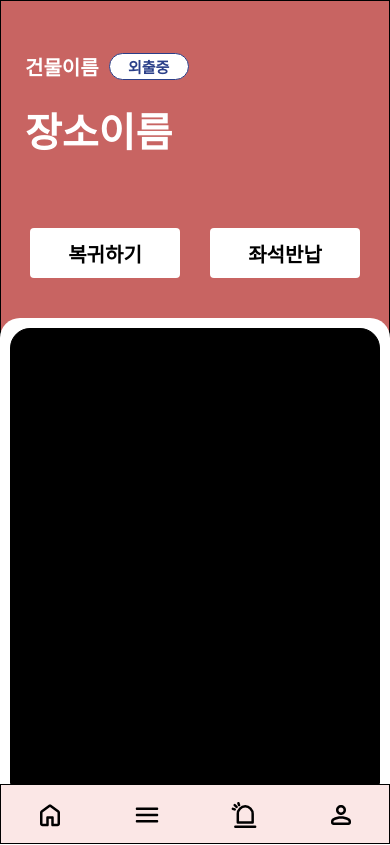
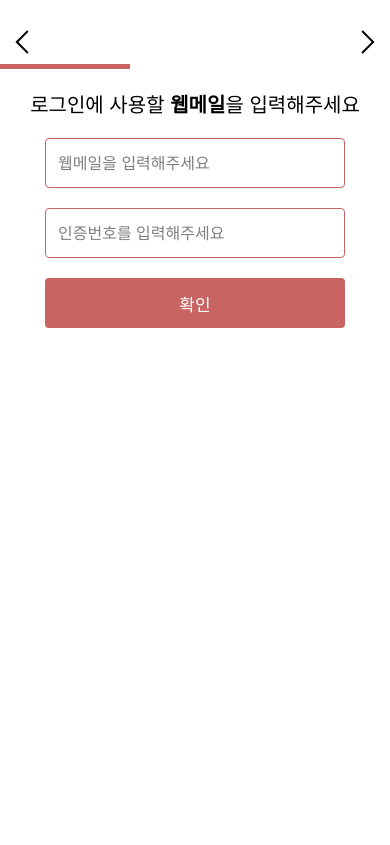
Before and after one commit to cinsy26/Campuseat_front, a React Native app: screen / in a window 390 px wide. Built offline with nearby package versions, Linux system fonts and the light colour scheme.

Commit message:
Feat: signup screen 완성

```diff
--- a/App.tsx
+++ b/App.tsx
@@ -10,7 +10,7 @@ function App(): React.JSX.Element {
   return (
     <SafeAreaProvider>
       <StatusBar barStyle="dark-content" backgroundColor="#ffffff" />
-      <Home />
+      <SignupScreen />
     </SafeAreaProvider>
   );
 }
--- /dev/null
+++ b/src/assets/User/Left.tsx
@@ -0,0 +1,17 @@
+import React from 'react';
+import Svg, {G, Polygon} from 'react-native-svg';
+
+const PreviousIcon = (props: any) => (
+  <Svg
+    viewBox="0 0 24 24"
+    width={props.width || 24}
+    height={props.height || 24}
+    fill={props.fill || '#000'}
+    {...props}>
+    <G>
+      <Polygon points="17.2,23.7 5.4,12 17.2,0.3 18.5,1.7 8.4,12 18.5,22.3" />
+    </G>
+  </Svg>
+);
+
+export default PreviousIcon;
--- /dev/null
+++ b/src/assets/User/Right.tsx
@@ -0,0 +1,17 @@
+import React from 'react';
+import Svg, {G, Polygon} from 'react-native-svg';
+
+const NextIcon = (props: any) => (
+  <Svg
+    viewBox="0 0 24 24"
+    width={props.width || 24}
+    height={props.height || 24}
+    fill={props.fill || '#000'}
+    {...props}>
+    <G>
+      <Polygon points="6.8,23.7 5.4,22.3 15.7,12 5.4,1.7 6.8,0.3 18.5,12" />
+    </G>
+  </Svg>
+);
+
+export default NextIcon;
--- a/src/components/Signup/BasicInfo.tsx
+++ b/src/components/Signup/BasicInfo.tsx
@@ -31,12 +31,12 @@ const styles = StyleSheet.create({
     gap: 8, // RN 0.71 이상 지원. 아니면 marginLeft로
   },
   container: {
-    height: '40%',
+    //height: '40%',
     width: '100%',
     gap: 20,
     alignItems: 'center',
 
-    backgroundColor: '#C86462',
+    //backgroundColor: '#C86462',
   },
   title: {
     fontSize: 20,
--- a/src/components/Signup/EmailVerify.tsx
+++ b/src/components/Signup/EmailVerify.tsx
@@ -83,7 +83,7 @@ const styles = StyleSheet.create({
   container: {
     gap: 20,
     alignItems: 'center',
-    borderWidth: 1, // 테두리 두께
+    //borderWidth: 1, // 테두리 두께
     borderColor: '#C86462', // 테두리 색상
   },
   title: {
--- a/src/components/Signup/Password.tsx
+++ b/src/components/Signup/Password.tsx
@@ -64,7 +64,7 @@ const styles = StyleSheet.create({
   container: {
     gap: 20,
     alignItems: 'center',
-    borderWidth: 1, // 테두리 두께
+    //borderWidth: 1, // 테두리 두께
     borderColor: '#C86462', // 테두리 색상
   },
   title: {
--- a/src/screen/signup/SignupScreen.tsx
+++ b/src/screen/signup/SignupScreen.tsx
@@ -2,28 +2,72 @@
 import React from 'react';
 import {useState} from 'react';
 import {View, Text, StyleSheet} from 'react-native';
+
 import SafeContainer from '../SafeContainer';
 import UserInput from '../../components/share/UserInput';
 import VerifyButton from '../../components/user/VerifyButton';
 import EmailVerify from '../../components/Signup/EmailVerify';
 import BasicInfo from '../../components/Signup/BasicInfo';
 import Password from '../../components/Signup/Password';
+import PreviousIcon from '../../assets/User/Left';
+import NextIcon from '../../assets/User/Right';
 
 const SignupScreen = () => {
+  const [step, setStep] = useState(1); // 현재 단계 (1~3)
+
+  const renderStepComponent = () => {
+    if (step === 1) return <EmailVerify />;
+    if (step === 2) return <Password />;
+    if (step === 3) return <BasicInfo />;
+    return null;
+  };
+
   return (
     <SafeContainer>
-      <Text style={styles.text}>회원가입 화면입니다.</Text>
+      <View style={styles.arrowcontainer}>
+        <PreviousIcon
+          width={24}
+          height={24}
+          onPress={() => setStep(prev => Math.max(1, prev - 1))}
+        />
+        <NextIcon
+          width={24}
+          height={24}
+          onPress={() => setStep(prev => Math.min(3, prev + 1))}
+        />
+      </View>
+      <View style={styles.barcontainer}>
+        {step >= 1 && <View style={styles.bar} />}
+        {step >= 2 && <View style={styles.bar} />}
+        {step === 3 && <View style={styles.bar} />}
+      </View>
 
-      <View style={styles.container}>
-        <EmailVerify />
-        <BasicInfo />
-        <Password />
-      </View>
+      <View style={styles.container}>{renderStepComponent()}</View>
     </SafeContainer>
   );
 };
 
 const styles = StyleSheet.create({
+  arrowcontainer: {
+    width: '100%',
+    paddingHorizontal: 10,
+    flexDirection: 'row',
+    justifyContent: 'space-between',
+    alignItems: 'center',
+    marginVertical: 10,
+    paddingTop: 20,
+  },
+  bar: {
+    width: '33.33%',
+    height: 5,
+    backgroundColor: '#C86462',
+  },
+  barcontainer: {
+    width: '100%',
+    alignItems: 'center',
+    justifyContent: 'flex-start', // 왼쪽
+    flexDirection: 'row', //가로
+  },
   text: {
     fontSize: 20,
     fontWeight: 'bold',
@@ -36,6 +80,7 @@ const styles = StyleSheet.create({
   },
   container: {
     gap: 10,
+    paddingTop: 20,
   },
 });
 
```
